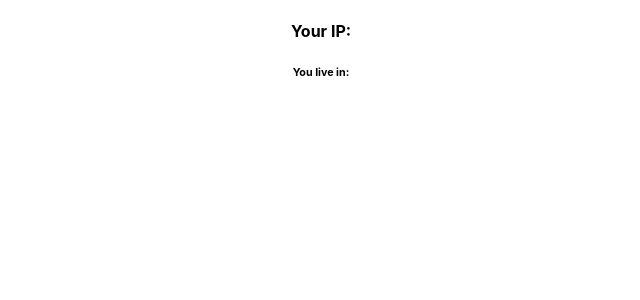
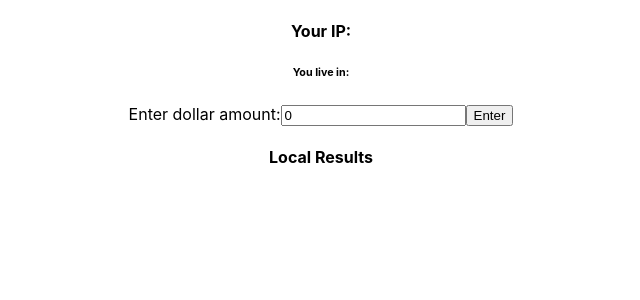
Before and after one commit to dadcancode/big-mac-client, a React (Create React App) app: page / in a window 1280 px wide. Shown: the top 300 px of the page, without its empty margins (319-959 px from the left). Built offline with nearby package versions, Linux system fonts and the light colour scheme; no server answers.

Commit message:
committing the rest of dir

```diff
--- a/src/App.js
+++ b/src/App.js
@@ -1,11 +1,49 @@
-import React from 'react';
+import React, {useState, useEffect} from 'react';
 import './App.css';
-import UserCountry from './components/ClientCountry/ClientCountry';
+import ClientCountry from './components/ClientCountry/ClientCountry';
+import LocalResults from './components/LocalResults/LocalResults';
+import {getClientIP, getCountryMacData, calculateMacs} from './services/IPServices';
 
 function App() {
+
+  const [dollarAmt, setDollarAmt] = useState(0);
+
+  const [clientIP, setClientIP] = useState(null);
+  const [ipLocation, setIPLocation] = useState(null);
+  const [macData, setMacData] = useState({});
+  const [numOfMacs, setNumOfMacs] = useState(null);
+
+  const handleSubmit = (event) => {
+      event.preventDefault();
+      setNumOfMacs(calculateMacs(dollarAmt, macData.Localprice));
+  }
+
+  useEffect(() => {
+      const fetchClientIP = async () => {
+          let json = await getClientIP();
+          console.log(json);
+          setClientIP(json.ip);
+          setIPLocation(json.location);
+          setMacData(json.data);
+
+      }
+      fetchClientIP();
+  }, [])
+
+  useEffect(() => {
+    const fetchCountryMacData = async (country) => {
+      let json = await getCountryMacData(country);
+      setMacData(json);
+    }
+    if(ipLocation) {
+      fetchCountryMacData(ipLocation);
+    }
+  }, [ipLocation]);
+
   return (
     <div className="App">
-      <UserCountry />
+      <ClientCountry dollarAmt={dollarAmt} setDollarAmt={setDollarAmt} clientIP={clientIP} ipLocation={ipLocation} handleSubmit={handleSubmit}/>
+      <LocalResults numOfMacs={numOfMacs} ppp={macData.DollarPPP}/>
     </div>
   );
 }
--- a/src/components/ClientCountry/ClientCountry.js
+++ b/src/components/ClientCountry/ClientCountry.js
@@ -1,35 +1,17 @@
-import React, { useState, useEffect } from 'react';
-import { getClientIP, getIPLocation } from '../../services/IPServices';
+import React from 'react';
+import Form from '../Form/Form';
 
-const UserCountry = () => {
+const ClientCountry = (props) => {
 
-    const [clientIP, setClientIP] = useState(null);
-    const [ipLocation, setIPLocation] = useState('');
 
-    useEffect(() => {
-        const fetchClientIP = async () => {
-            let address = await getClientIP();
-            console.log(address);
-            setClientIP(address.ip);
-            setIPLocation(address.location)
-        }
-        fetchClientIP();
-    }, [])
-
-    useEffect(() => {
-        const locateIP = async (ipAddress) => {
-            let location = await getIPLocation(ipAddress);
-
-        }
-        if(clientIP) {locateIP(clientIP)}
-    }, [clientIP])
 
     return (
         <div>
-            <h4>Your IP: {clientIP}</h4>
-            <h6>You live in: {ipLocation}</h6>
+            <h4>Your IP: {props.clientIP}</h4>
+            <h6>You live in: {props.ipLocation}</h6>
+            <Form dollarAmt={props.dollarAmt} setDollarAmt={props.setDollarAmt} handleSubmit={props.handleSubmit} />
         </div>
     )
 }
 
-export default UserCountry;
+export default ClientCountry;
--- /dev/null
+++ b/src/components/Form/Form.js
@@ -0,0 +1,17 @@
+import React, {useState} from 'react';
+
+const Form = (props) => {
+
+
+    return (
+        <div>
+            <form onSubmit={props.handleSubmit}>
+                <label htmlFor='dollarAmt'>Enter dollar amount:</label>
+                <input type='number' id='dollarAmt' value={props.dollarAmt} onChange={(e) => {props.setDollarAmt(e.target.value)}}/>
+                <button type='submit'>Enter</button>
+            </form>
+        </div>
+    )
+}
+
+export default Form;
--- a/src/config.js
+++ b/src/config.js
@@ -1,9 +1,9 @@
-const API_URL = "https://peaceful-tor-12984.herokuapp.com/mac";
+const API_URL = "https://peaceful-tor-12984.herokuapp.com";
 
-const IPV_URL = "https://ipvigilante.com/json";
-
-const IPV_ENDPOINTS = {
-    country_name: 'country_name'
+const ENDPOINTS = {
+    index: 'mac',
+    macData: 'mac/macData'
 }
 
-export { API_URL, IPV_URL, IPV_ENDPOINTS };
+
+export { API_URL, ENDPOINTS };
--- a/src/services/IPServices.js
+++ b/src/services/IPServices.js
@@ -1,7 +1,7 @@
-import { API_URL, IPV_ENDPOINTS, IPV_URL } from "../config"
+import { API_URL, ENDPOINTS } from "../config"
 
 export const getClientIP = async () => {
-    return fetch(API_URL)
+    return fetch(`${API_URL}/${ENDPOINTS.index}`)
             .then(resp => resp.json())
             .then(json => {
                 console.log(json)
@@ -9,11 +9,19 @@ export const getClientIP = async () => {
             })
 }
 
-export const getIPLocation = async (ipAddress) => {
-    return fetch(API_URL)
-        .then(resp => resp.json())
-        .then(json => {
-            return json
-        })
+export const getCountryMacData = async (country) => {
+    return fetch(`${API_URL}/${ENDPOINTS.macData}/${country}`)
+            .then(resp => resp.json())
+            .then(json => {
+                console.log(json);
+                return json
+            })
+}
 
+export const calculateMacs = (dollarAmt, localPrice) => {
+    if(dollarAmt < localPrice) {
+        return 'Whoops, the Mac costs a bit more than that amount'
+    } else {
+        return Math.floor(dollarAmt / localPrice);
+    }
 }
```
Also changed, not shown: src/components/Form/From.css (added).
